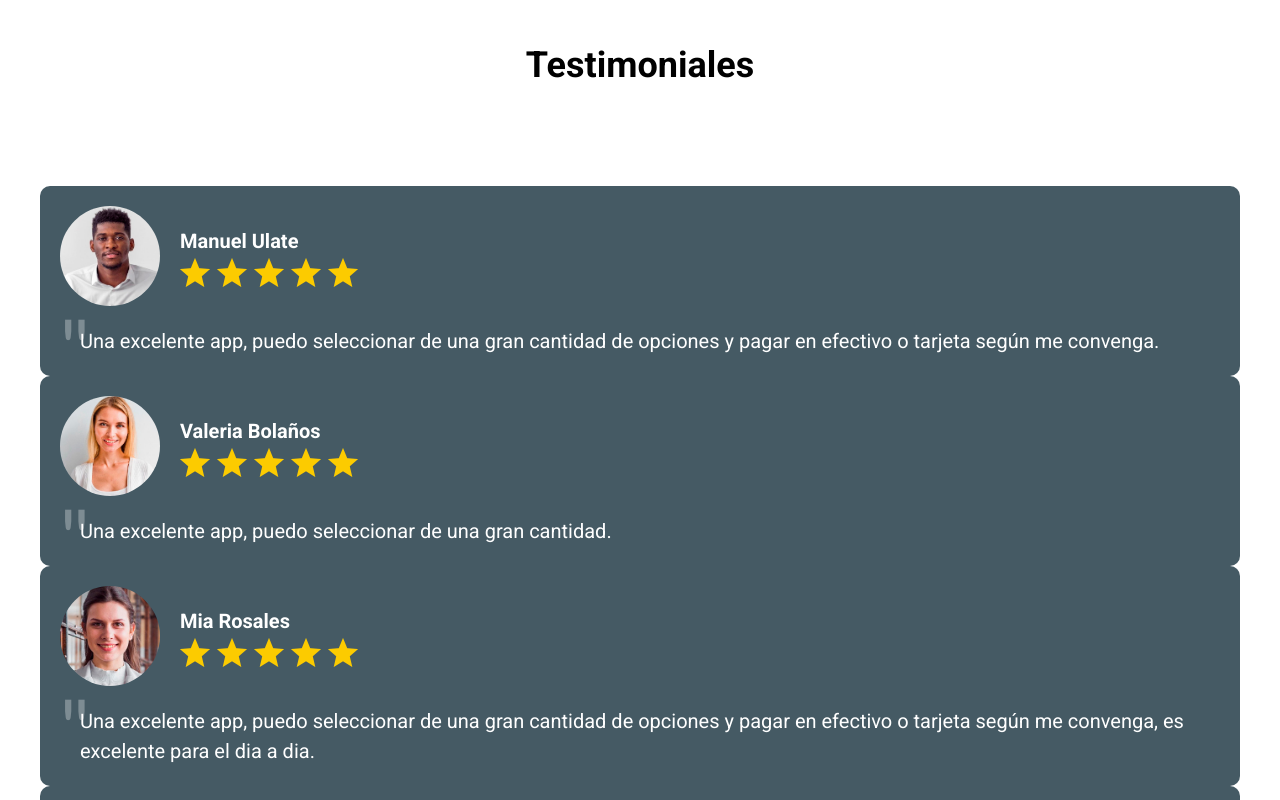
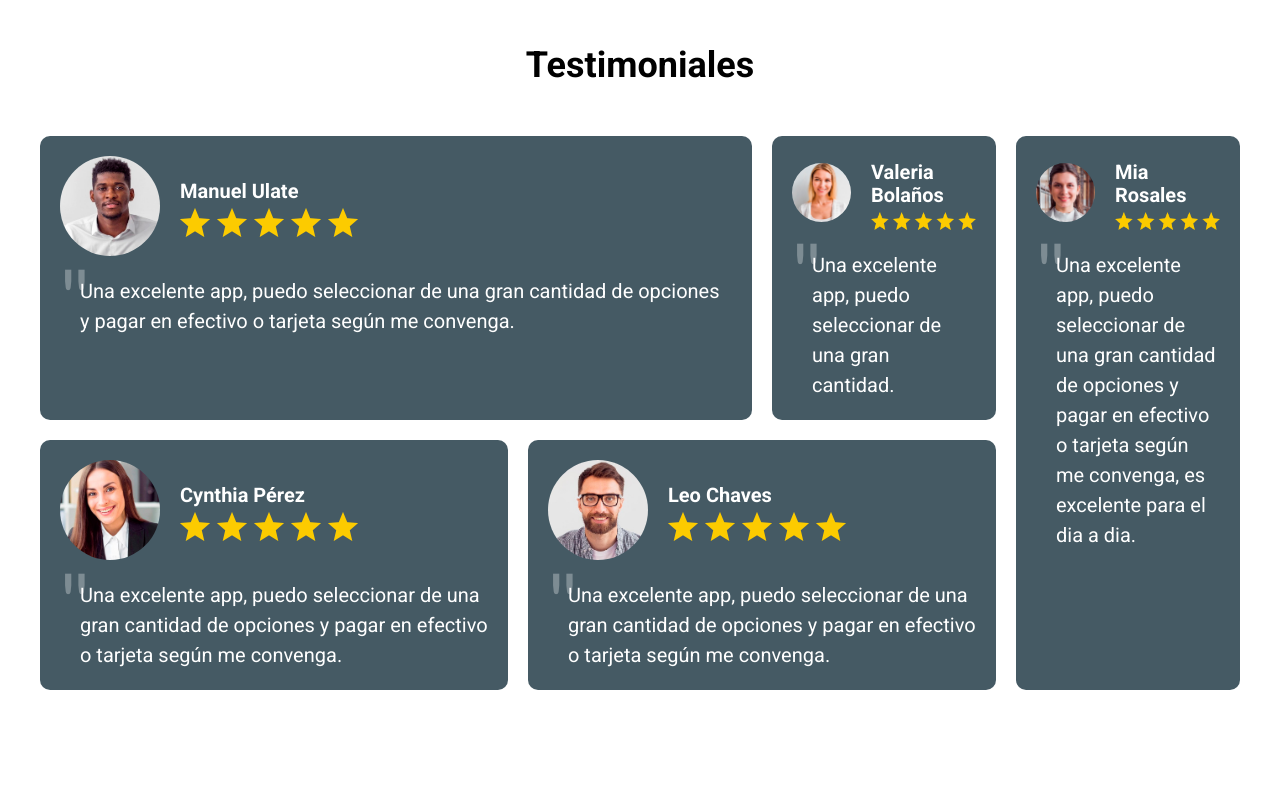
Before and after one commit to ManuUSS/delivery-app, a website: page index.html in a window 1280 px wide. Shown: the part 1820-2620 px from the top of the page. After the commit the page ends 2560 px from the top, so only its background shows below. Drawn offline with nearby package versions, Linux system fonts and the light colour scheme; files that its build step writes are made by us from their sources; files whose address does not match are found by name.

Commit message:
fix: testiominals class html

```diff
--- a/index.html
+++ b/index.html
@@ -77,7 +77,7 @@
 
     <section class="testimonials container">
         <h2 class="testimonials__heading">Testimoniales</h2>
-        <div class="testimonials">
+        <div class="testimonials__grid">
             <div class="testimonial">
                 <header class="testimonial__header">
                     <div class="testimonial__image">
--- a/src/scss/testimonials/_testimonial.scss
+++ b/src/scss/testimonials/_testimonial.scss
@@ -10,7 +10,7 @@
 
     &__grid {
         @include mixins.tablet {
-            @include mixins.grid( 5, 2rem) ;
+            @include mixins.grid( 5, 2rem);
         }
     }
 }
```
